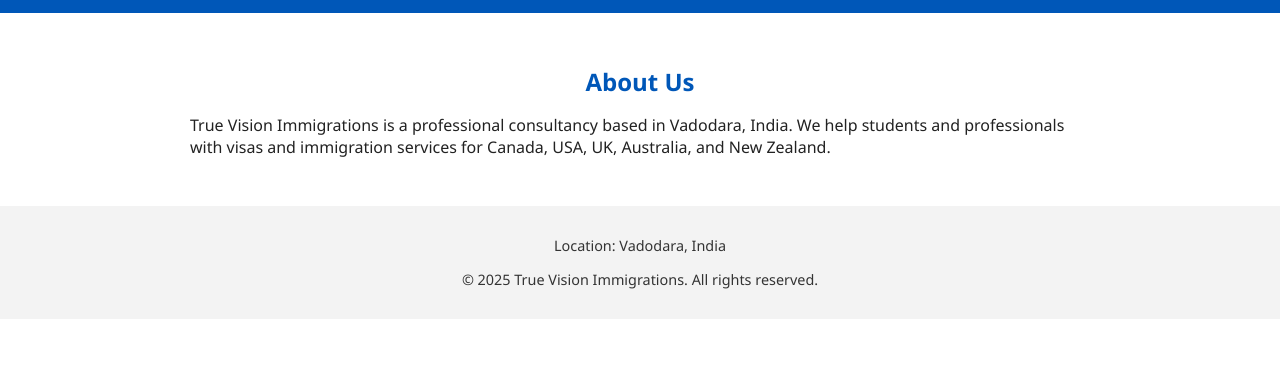
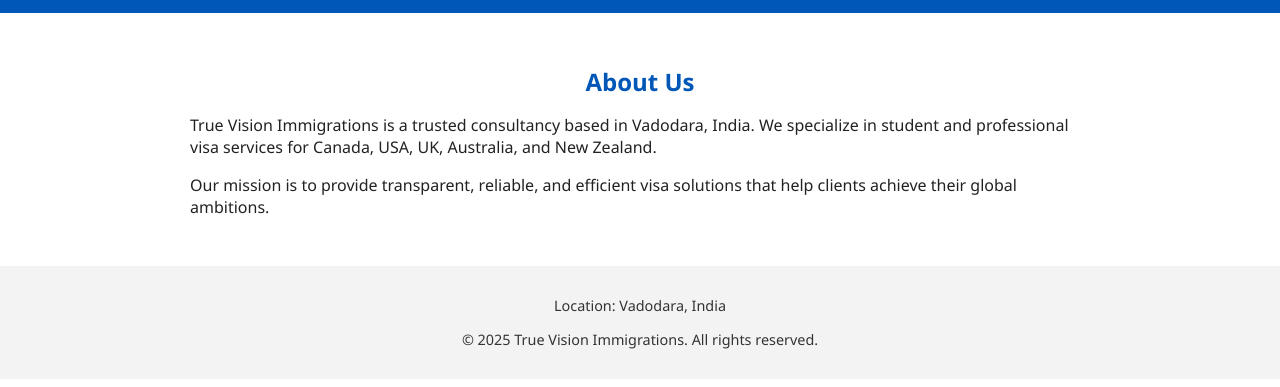
Before and after one commit to true-vision-immigrations/truevisionimmigrations, a plain HTML site: page about.html in a window 1280 px wide. Shown: the part 127-514 px from the top of the page. Drawn offline with Linux system fonts and the light colour scheme.

Commit message:
Update about.html

```diff
--- a/about.html
+++ b/about.html
@@ -1,10 +1,10 @@
 <!DOCTYPE html>
 <html lang="en">
 <head>
-    <meta charset="UTF-8">
-    <meta name="viewport" content="width=device-width, initial-scale=1.0">
+  <meta charset="UTF-8" />
+  <meta name="viewport" content="width=device-width, initial-scale=1.0" />
   <title>About - True Vision Immigrations</title>
-    <link rel="stylesheet" href="style.css">
+  <link rel="stylesheet" href="style.css" />
 </head>
 <body>
   <header>
@@ -21,7 +21,15 @@
 
   <section id="about">
     <h2>About Us</h2>
-        <p>True Vision Immigrations is a professional consultancy based in Vadodara, India. We help students and professionals with visas and immigration services for Canada, USA, UK, Australia, and New Zealand.</p>
+    <p>
+      True Vision Immigrations is a trusted consultancy based in Vadodara, India.
+      We specialize in student and professional visa services for Canada, USA,
+      UK, Australia, and New Zealand.
+    </p>
+    <p>
+      Our mission is to provide transparent, reliable, and efficient visa
+      solutions that help clients achieve their global ambitions.
+    </p>
   </section>
 
   <footer>
```
Lines whose indentation alone changed are shown as unchanged.
